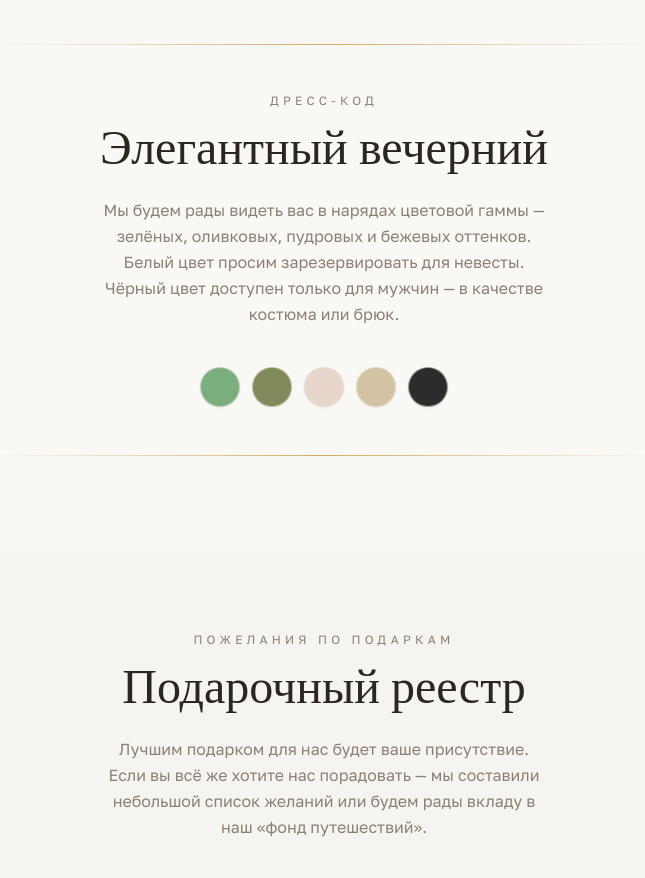
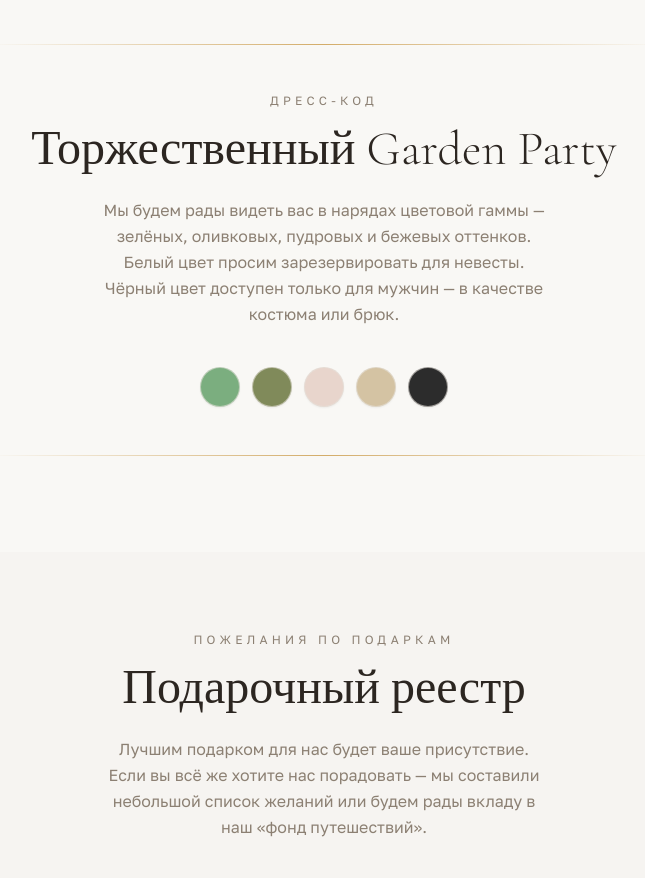
Before and after one commit to pr-poehali-dev/wedding-invitation-creation-36, a React (Vite) app: page / in a window 1280 px wide. Shown: the part 1820-2698 px from the top of the page, without its empty margins (316-961 px from the left). Built offline with nearby package versions, Linux system fonts and the light colour scheme.

Commit message:
Feat: Initial setup

```diff
--- a/src/pages/Index.tsx
+++ b/src/pages/Index.tsx
@@ -128,7 +128,7 @@ const WeddingInvitation = () => {
             дресс-код
           </p>
           <h2 className="font-display text-4xl md:text-5xl font-light mb-6">
-            Элегантный вечерний
+            Торжественный Garden Party
           </h2>
           <p className="font-body text-base text-muted-foreground leading-relaxed max-w-md mx-auto mb-10">
             Мы будем рады видеть вас в нарядах цветовой гаммы — зелёных, оливковых,
```
